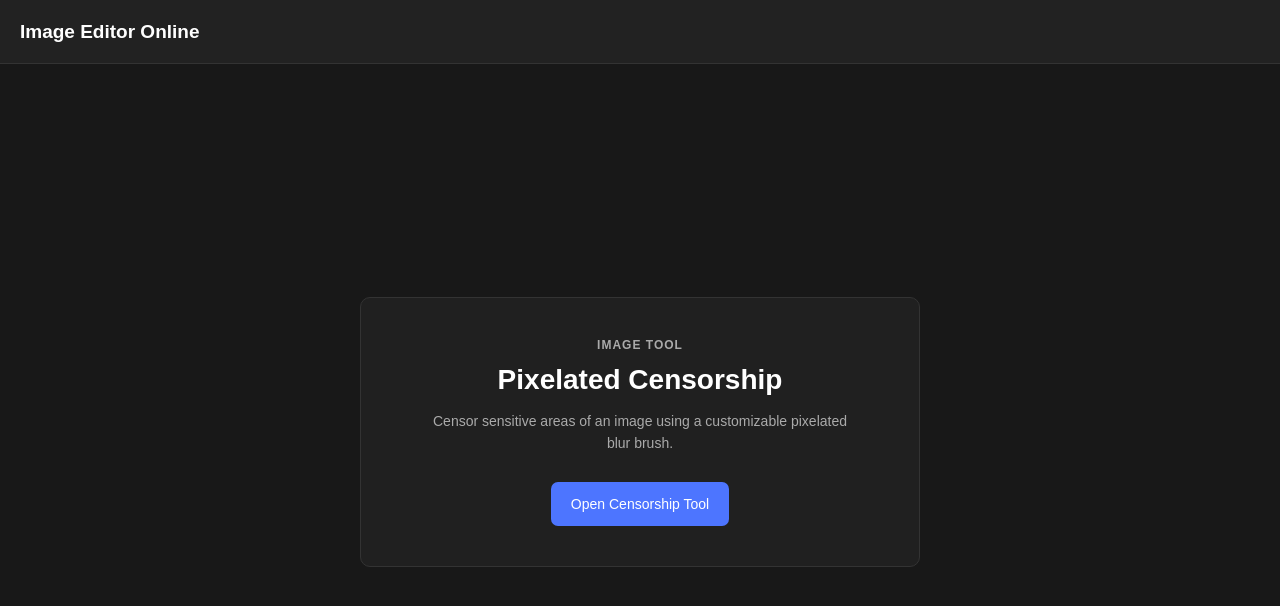
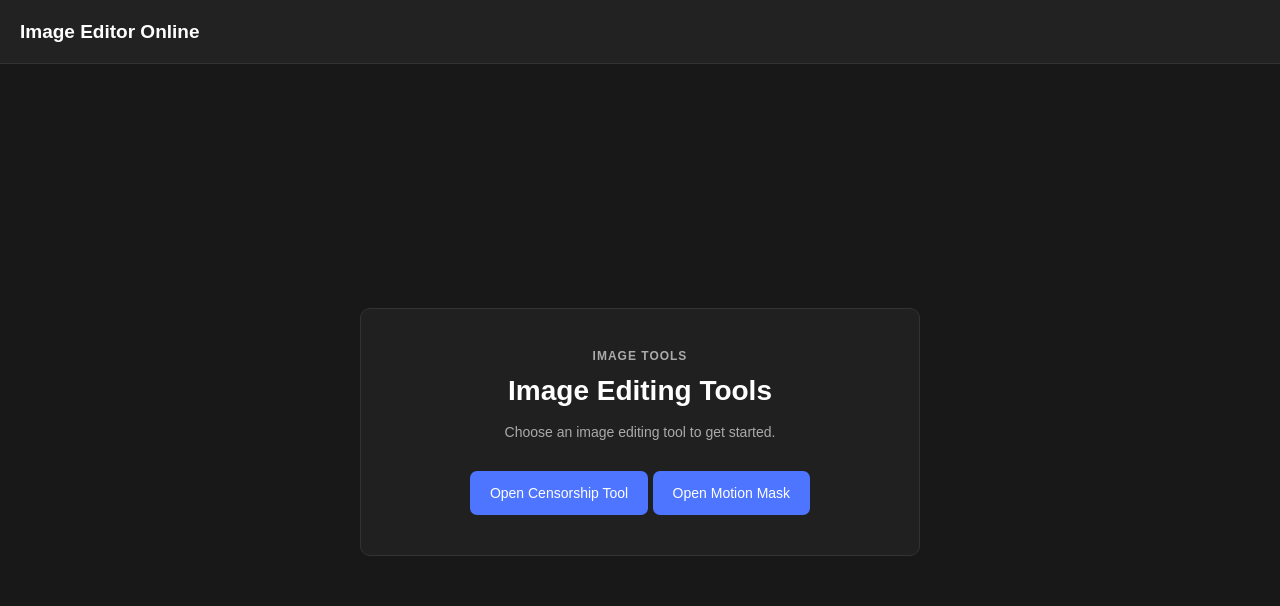
Before and after one commit to fosora/image-editing-tools, a plain HTML site: page index.html in a window 1280 px wide. Drawn offline with Linux system fonts and the light colour scheme.

Commit message:
Update image tool section in index.html

```diff
--- a/index.html
+++ b/index.html
@@ -18,23 +18,31 @@
     <main class="home">
         <section class="home-card">
             <div class="home-content">
-                <span class="home-label">IMAGE TOOL</span>
+                <span class="home-label">IMAGE TOOLS</span>
 
                 <h2 class="home-title">
-                    Pixelated Censorship
+                    Image Editing Tools
                 </h2>
 
                 <p class="home-description">
-                    Censor sensitive areas of an image using a customizable
-                    pixelated blur brush.
+                    Choose an image editing tool to get started.
                 </p>
 
+                <div class="home-actions">
                     <a
                         class="button button-primary"
                         href="censorship/index.html"
                     >
                         Open Censorship Tool
                     </a>
+
+                    <a
+                        class="button button-primary"
+                        href="motion-mask/index.html"
+                    >
+                        Open Motion Mask
+                    </a>
+                </div>
             </div>
         </section>
     </main>
```
Lines whose indentation alone changed are shown as unchanged.
